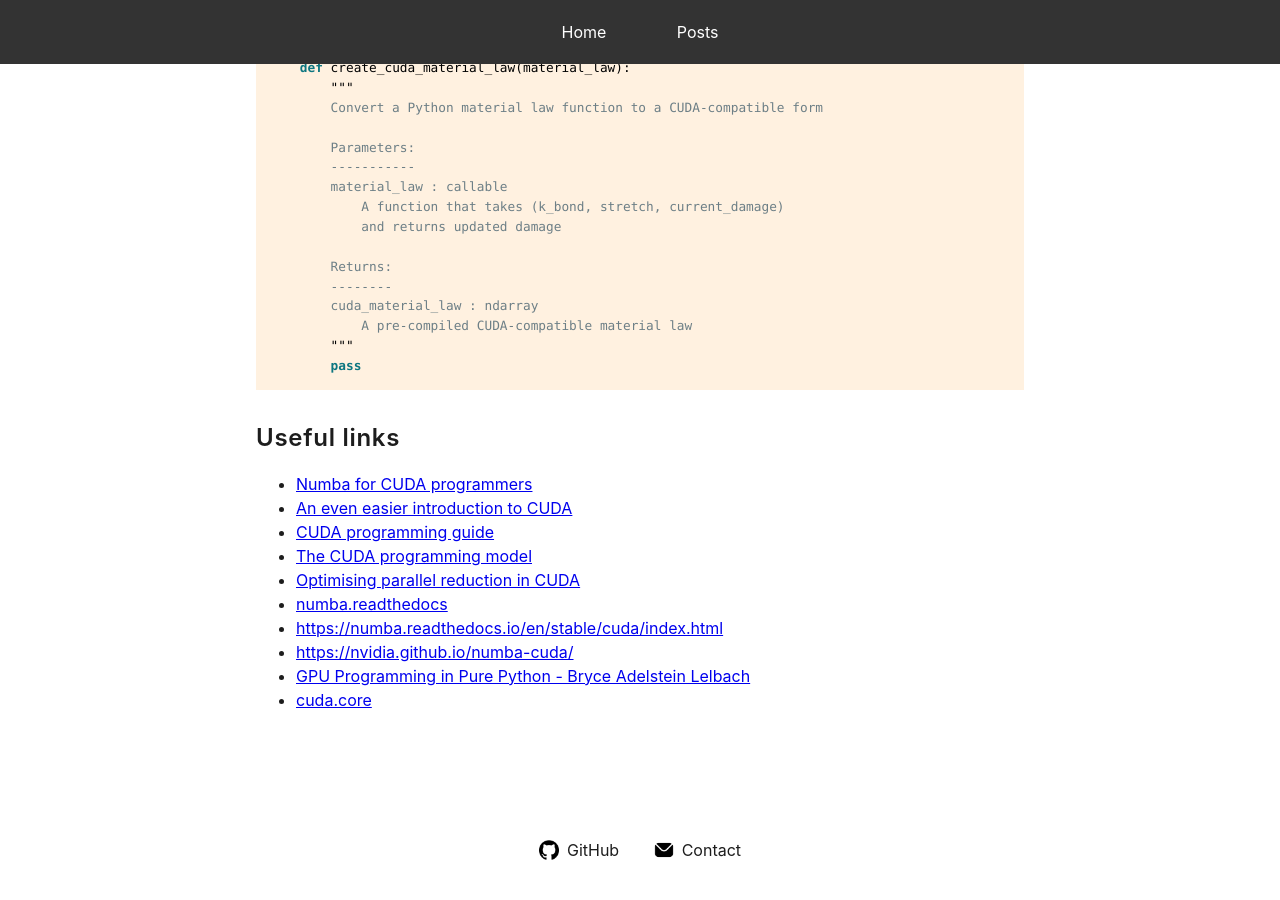
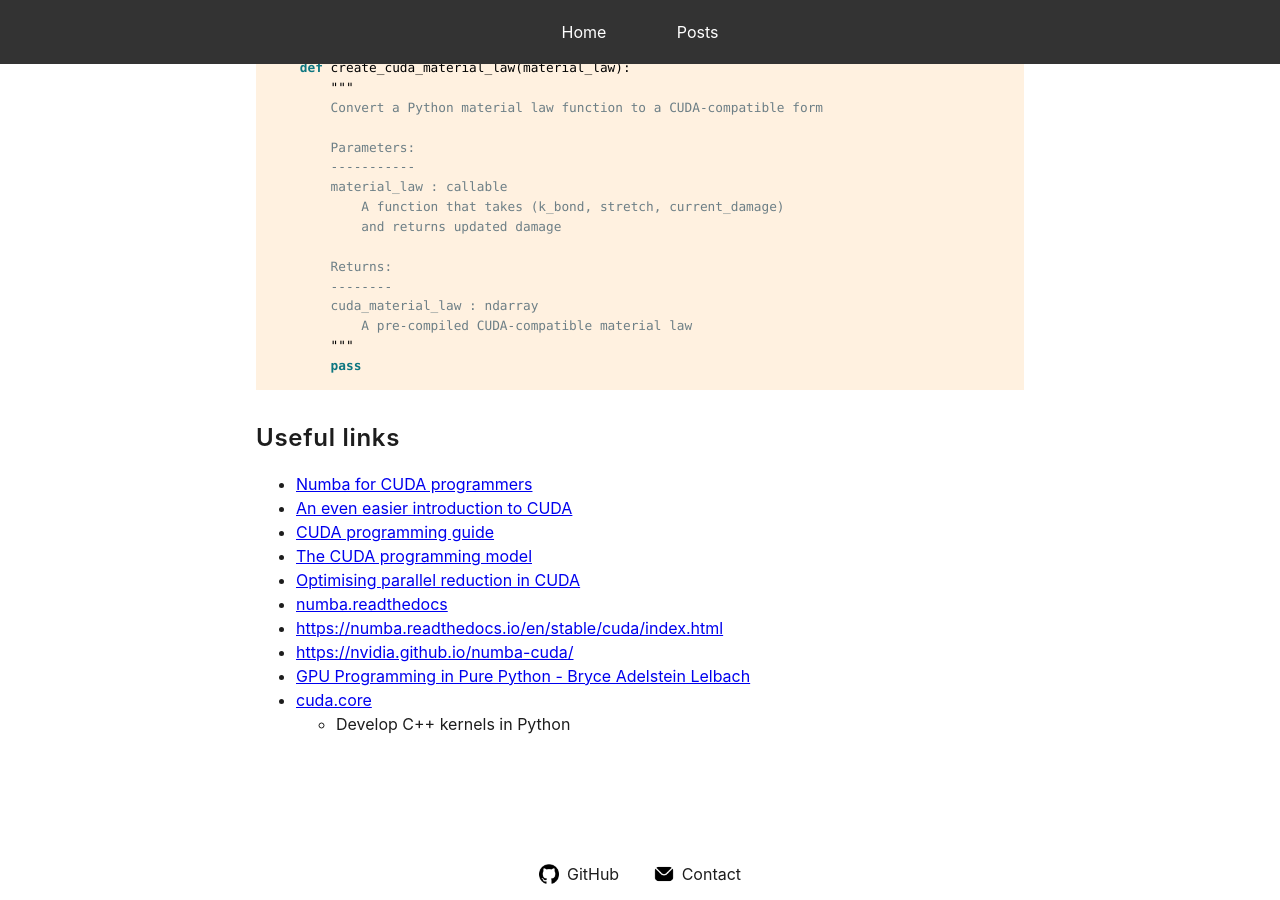
Before and after one commit to mark-hobbs/mark-hobbs.github.io, a Jekyll site: the page built from _posts/2025-02-03-cuda.md, in a window 1280 px wide and 900 px high, scrolled down 7246 px. Built offline with Jekyll 4.4.1, drawn with Linux system fonts in a browser that asks for light colours; before the commit the page ends 8122 px from its top, so only the background shows below that.

Commit message:
General updates

```diff
--- a/_posts/2025-02-03-cuda.md
+++ b/_posts/2025-02-03-cuda.md
@@ -357,3 +357,4 @@ class ConstitutiveLaw:
 - [https://nvidia.github.io/numba-cuda/](https://nvidia.github.io/numba-cuda/)
 - [GPU Programming in Pure Python - Bryce Adelstein Lelbach](https://www.youtube.com/watch?v=8utSRblGEB0&ab_channel=PyConUS)
 - [cuda.core](https://nvidia.github.io/cuda-python/cuda-core/latest/)
+  - Develop C++ kernels in Python
```
